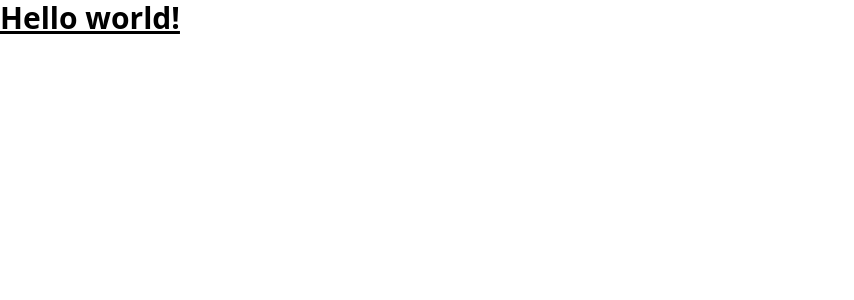
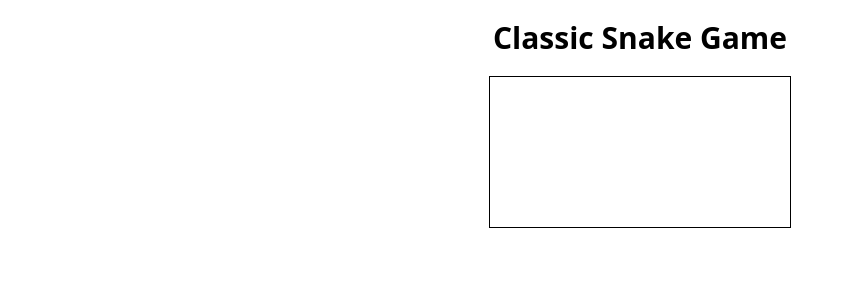
Before and after one commit to tiagoporto/snake-game-react, a React (Vite) app: page / in a window 1280 px wide. Shown: the top 300 px of the page, without its empty margins (0-854 px from the left). Built offline with nearby package versions, Linux system fonts and the light colour scheme.

Commit message:
Add board

```diff
--- a/src/App.tsx
+++ b/src/App.tsx
@@ -1,7 +1,10 @@
+import { Board } from './components/Board'
+
 export const App = () => {
   return (
-    <>
-      <h1 className="text-3xl font-bold underline">Hello world!</h1>
-    </>
+    <main className="flex flex-col items-center">
+      <h1 className="text-3xl my-5 font-bold">Classic Snake Game</h1>
+      <Board />
+    </main>
   )
 }
--- /dev/null
+++ b/src/components/Board/Board.tsx
@@ -0,0 +1,7 @@
+export const Board = () => {
+  return (
+    <>
+      <canvas className="border border-black"></canvas>
+    </>
+  )
+}
--- /dev/null
+++ b/src/components/Board/index.ts
@@ -0,0 +1 @@
+export * from './Board'
```
